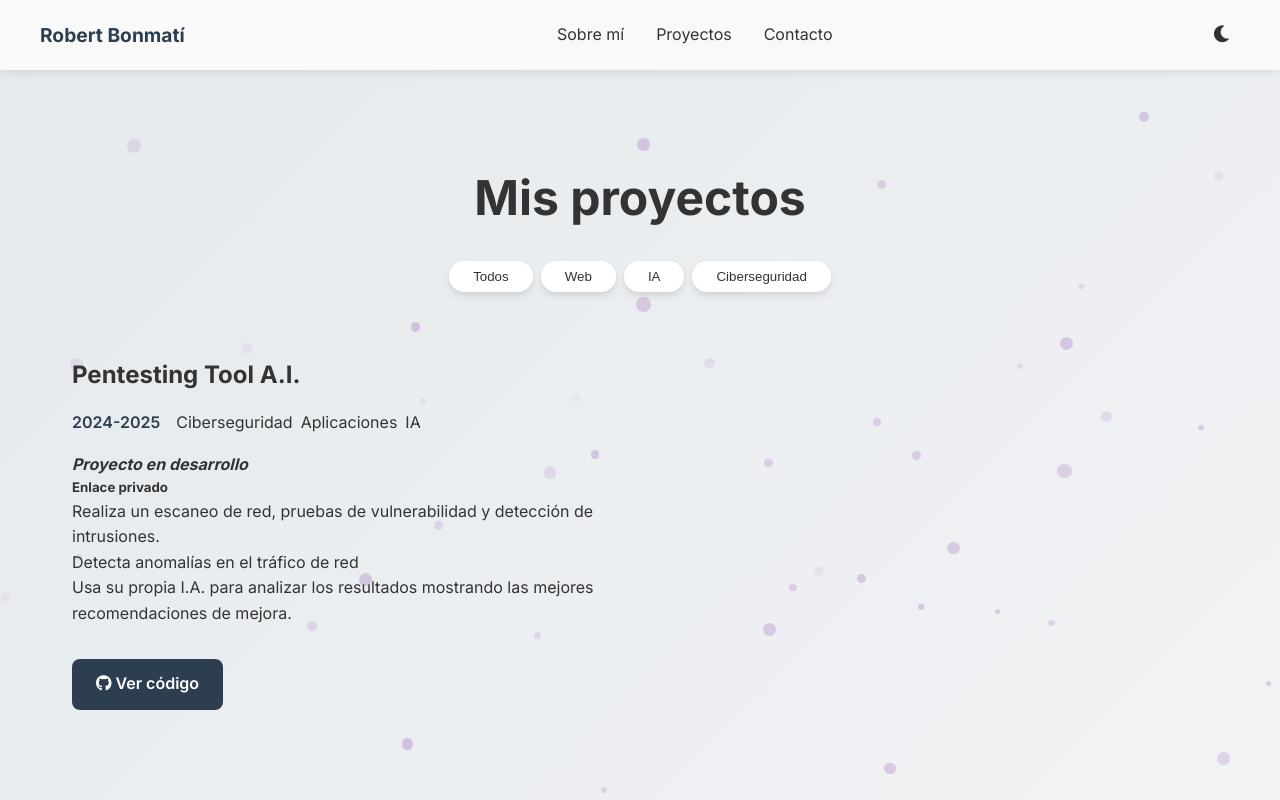
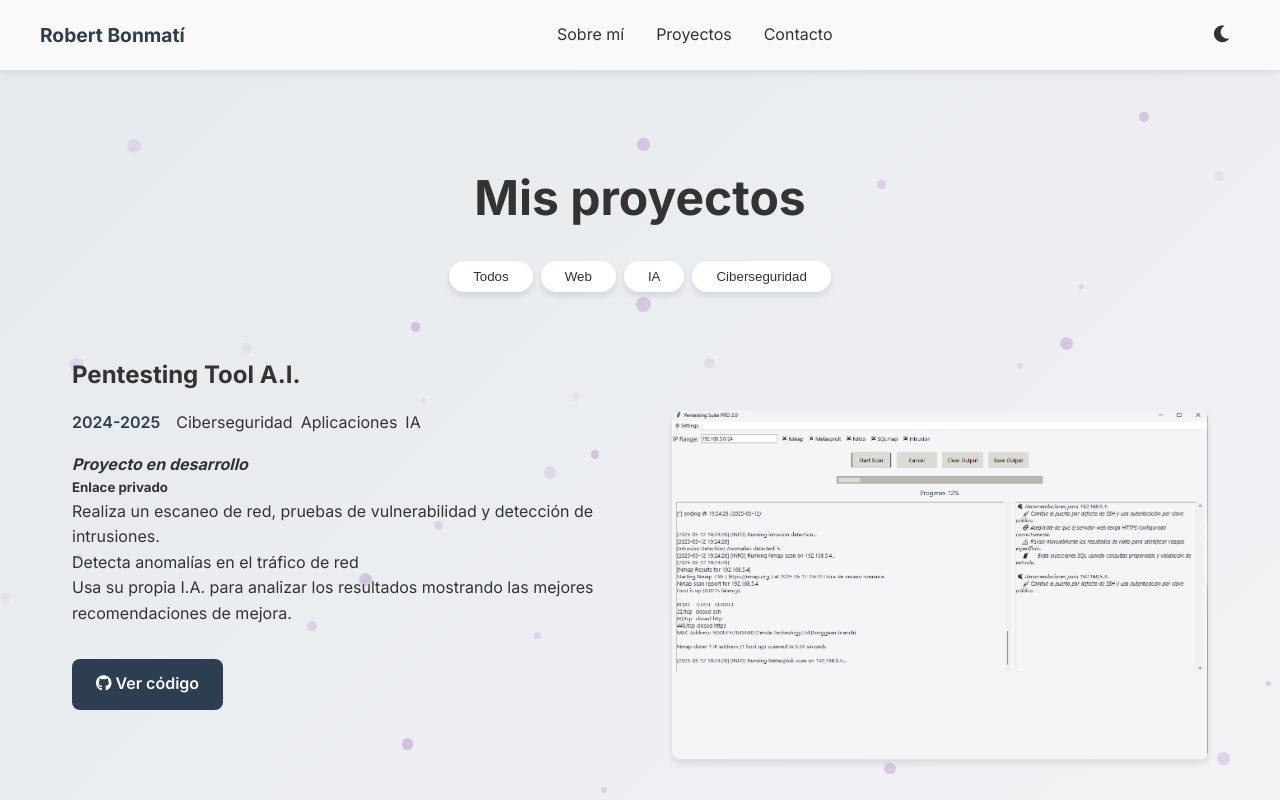
Before and after one commit to robert-NB/obsidian-tec.github.io, a website: page projects.html in a window 1280 px wide. Shown: the top 800 px of the page. Drawn offline with nearby package versions, Linux system fonts and the light colour scheme.

Commit message:
Upload_Image

```diff
--- a/projects.html
+++ b/projects.html
@@ -65,9 +65,7 @@
                     </div>
                 </div>
                 <div class="project-image parallax-bg">
-                    <!--
-                    <img src="./assets/Obsidian-Tec_Icon.png" alt="Pentesting Tool A.I.">
-                    -->
+                    <img src="./assets/pentestingsuite.png" alt="Pentesting Tool A.I.">
                 </div>
             </section>
 
```
Also changed, not shown: assets/pentestingsuite.png (added).
